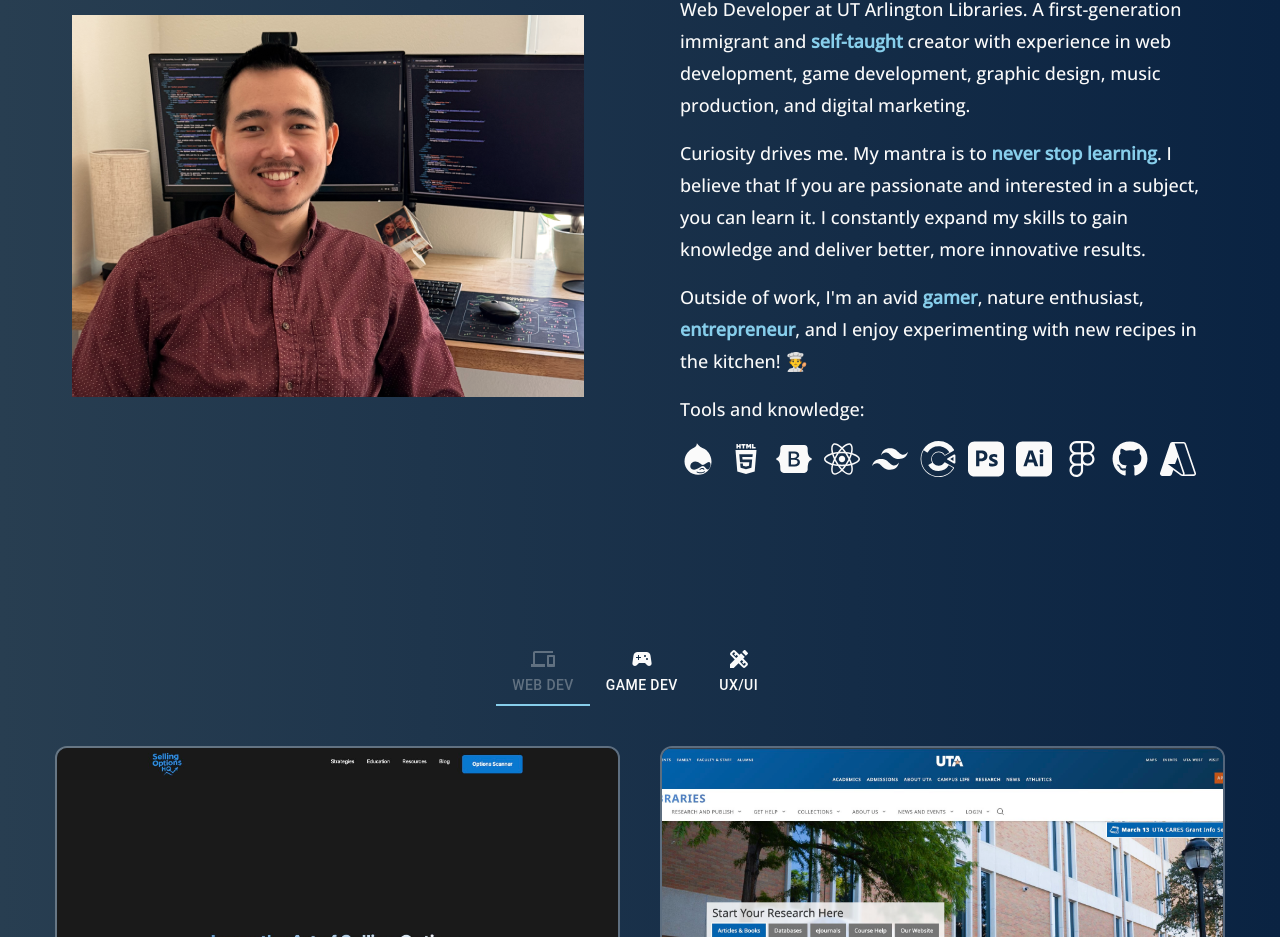
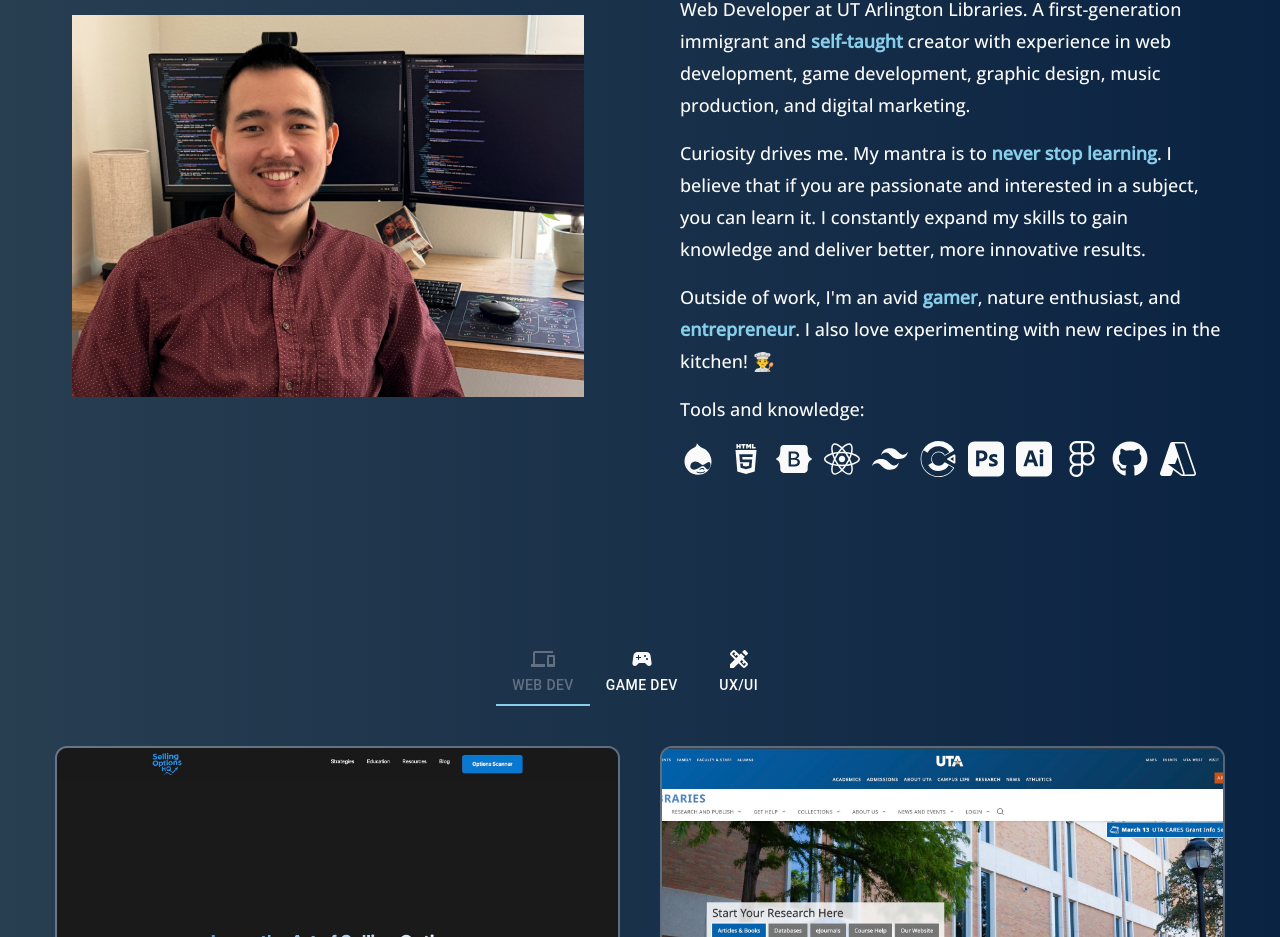
Before and after one commit to LetsBounceBack/Austin-Gilmore-Portfolio-Website-main, a React (Create React App) app: page / in a window 1280 px wide. Shown: the part 870-1807 px from the top of the page. Built offline with nearby package versions, Linux system fonts and the light colour scheme.

Commit message:
Fixed typo and text in about section

```diff
--- a/src/components/About.js
+++ b/src/components/About.js
@@ -56,18 +56,18 @@ const About = () => {
               <span className="font-extrabold text-secondary">
                 never stop learning
               </span>
-              . I believe that If you are passionate and interested in a
+              . I believe that if you are passionate and interested in a
               subject, you can learn it. I constantly expand my skills to gain
               knowledge and deliver better, more innovative results.
             </h4>
             <h4 className="h4 mb-4">
               Outside of work, I'm an avid{" "}
               <span className="font-extrabold text-secondary">gamer</span>,
-              nature enthusiast,{" "}
+              nature enthusiast, and{" "}
               <span className="font-extrabold text-secondary">
                 entrepreneur
               </span>
-              , and I enjoy experimenting with new recipes in the kitchen! 👨‍🍳
+              . I also love experimenting with new recipes in the kitchen! 👨‍🍳
             </h4>
             <p className="mb-4">Tools and knowledge:</p>
             <div className="flex flex-wrap items-centercursor-pointer">
```
